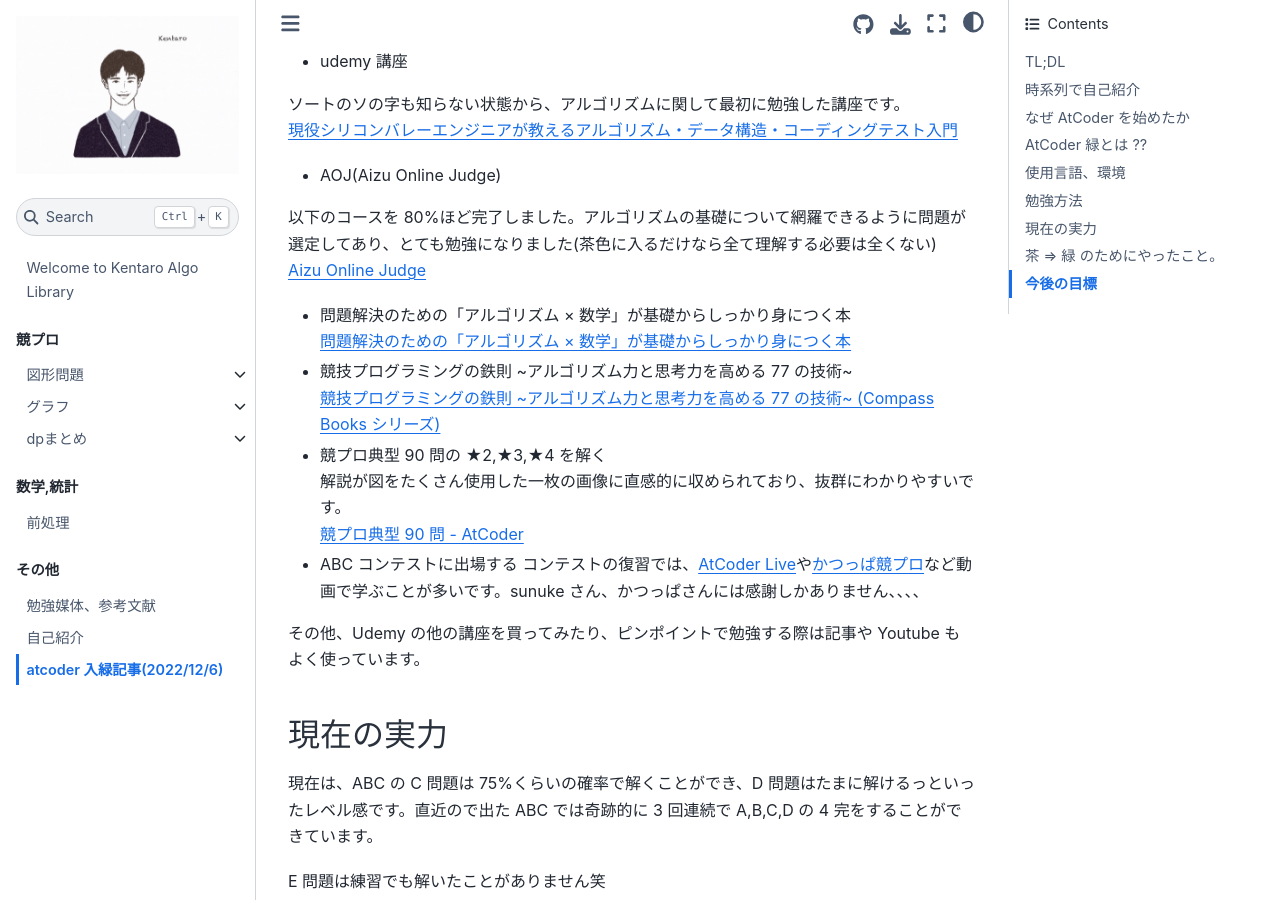
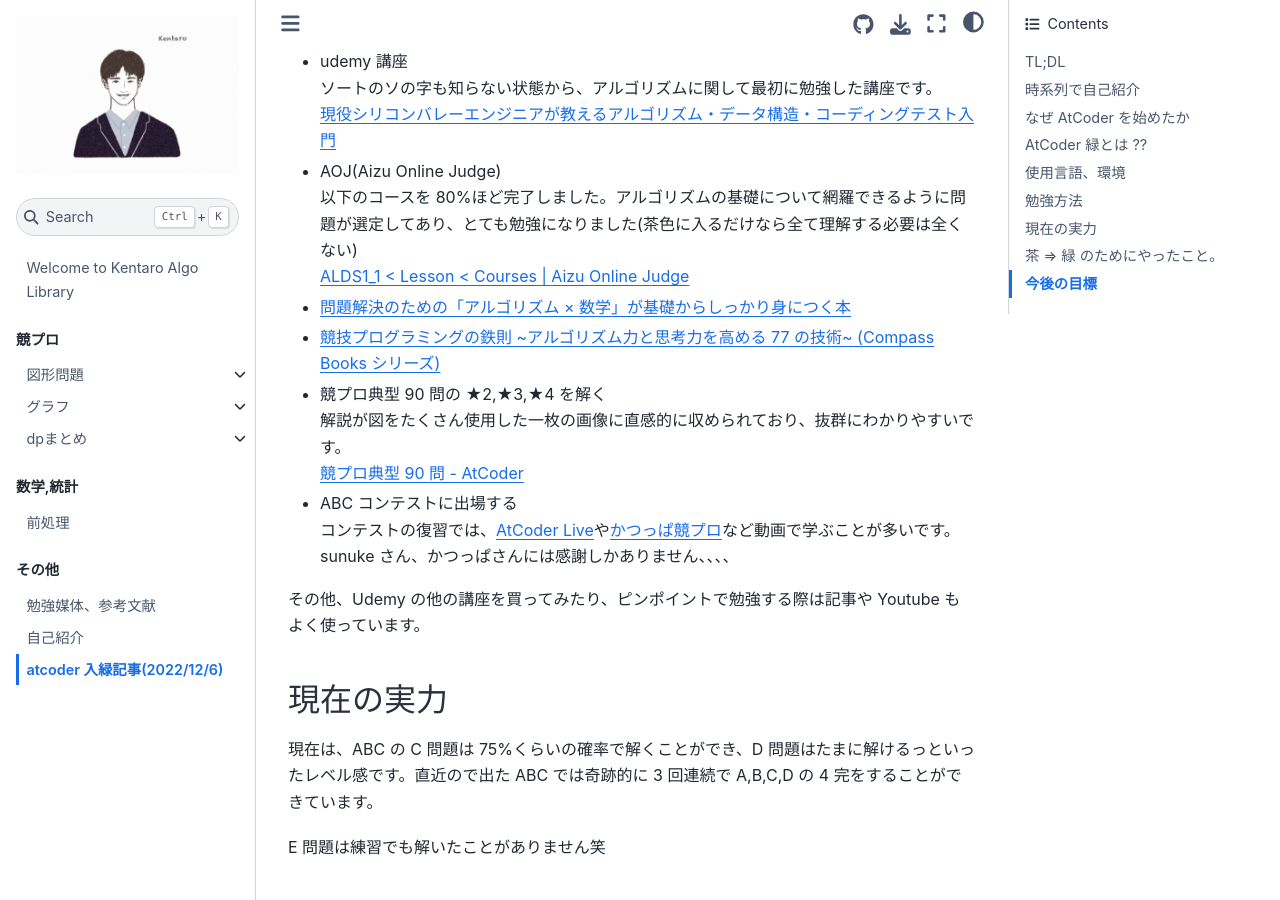
Before and after one commit to nyankiti/algo-library, a Jupyter Book: the page built from book/enter-green.md, in a window 1280 px wide and 900 px high, scrolled down 2200 px. Built offline with Jupyter Book 1.0.4 settings and Sphinx 7.4.7 and the Sphinx Book theme 1.1.4, drawn with Linux system fonts in a browser that asks for light colours.

Commit message:
enter green blog style adjust

```diff
--- a/book/enter-green.md
+++ b/book/enter-green.md
@@ -52,20 +52,16 @@
 ## 勉強方法
 
 - udemy 講座
-
-ソートのソの字も知らない状態から、アルゴリズムに関して最初に勉強した講座です。
-[現役シリコンバレーエンジニアが教えるアルゴリズム・データ構造・コーディングテスト入門](https://www.udemy.com/course/python-algo/)
+  ソートのソの字も知らない状態から、アルゴリズムに関して最初に勉強した講座です。
+  [現役シリコンバレーエンジニアが教えるアルゴリズム・データ構造・コーディングテスト入門](https://www.udemy.com/course/python-algo/)
 
 - AOJ(Aizu Online Judge)
+  以下のコースを 80%ほど完了しました。アルゴリズムの基礎について網羅できるように問題が選定してあり、とても勉強になりました(茶色に入るだけなら全て理解する必要は全くない)
+  [ALDS1_1 < Lesson < Courses | Aizu Online Judge](https://onlinejudge.u-aizu.ac.jp/courses/lesson/1/ALDS1/1)
 
-以下のコースを 80%ほど完了しました。アルゴリズムの基礎について網羅できるように問題が選定してあり、とても勉強になりました(茶色に入るだけなら全て理解する必要は全くない)
-[Aizu Online Judge](https://onlinejudge.u-aizu.ac.jp/courses/lesson/1/ALDS1/1)
+- [問題解決のための「アルゴリズム × 数学」が基礎からしっかり身につく本](https://www.amazon.co.jp/%E5%95%8F%E9%A1%8C%E8%A7%A3%E6%B1%BA%E3%81%AE%E3%81%9F%E3%82%81%E3%81%AE%E3%80%8C%E3%82%A2%E3%83%AB%E3%82%B4%E3%83%AA%E3%82%BA%E3%83%A0%C3%97%E6%95%B0%E5%AD%A6%E3%80%8D%E3%81%8C%E5%9F%BA%E7%A4%8E%E3%81%8B%E3%82%89%E3%81%97%E3%81%A3%E3%81%8B%E3%82%8A%E8%BA%AB%E3%81%AB%E3%81%A4%E3%81%8F%E6%9C%AC-%E7%B1%B3%E7%94%B0-%E5%84%AA%E5%B3%BB/dp/4297125218)
 
-- 問題解決のための「アルゴリズム × 数学」が基礎からしっかり身につく本
-  [問題解決のための「アルゴリズム × 数学」が基礎からしっかり身につく本](https://www.amazon.co.jp/%E5%95%8F%E9%A1%8C%E8%A7%A3%E6%B1%BA%E3%81%AE%E3%81%9F%E3%82%81%E3%81%AE%E3%80%8C%E3%82%A2%E3%83%AB%E3%82%B4%E3%83%AA%E3%82%BA%E3%83%A0%C3%97%E6%95%B0%E5%AD%A6%E3%80%8D%E3%81%8C%E5%9F%BA%E7%A4%8E%E3%81%8B%E3%82%89%E3%81%97%E3%81%A3%E3%81%8B%E3%82%8A%E8%BA%AB%E3%81%AB%E3%81%A4%E3%81%8F%E6%9C%AC-%E7%B1%B3%E7%94%B0-%E5%84%AA%E5%B3%BB/dp/4297125218)
-
-- 競技プログラミングの鉄則 \~アルゴリズム力と思考力を高める 77 の技術\~
-  [競技プログラミングの鉄則 \~アルゴリズム力と思考力を高める 77 の技術\~ (Compass Books シリーズ)](https://www.amazon.co.jp/%E7%AB%B6%E6%8A%80%E3%83%97%E3%83%AD%E3%82%B0%E3%83%A9%E3%83%9F%E3%83%B3%E3%82%B0%E3%81%AE%E9%89%84%E5%89%87-%E3%82%A2%E3%83%AB%E3%82%B4%E3%83%AA%E3%82%BA%E3%83%A0%E5%8A%9B%E3%81%A8%E6%80%9D%E8%80%83%E5%8A%9B%E3%82%92%E9%AB%98%E3%82%81%E3%82%8B77%E3%81%AE%E6%8A%80%E8%A1%93-Compass-Books%E3%82%B7%E3%83%AA%E3%83%BC%E3%82%BA-%E7%B1%B3%E7%94%B0/dp/483997750X)
+- [競技プログラミングの鉄則 \~アルゴリズム力と思考力を高める 77 の技術\~ (Compass Books シリーズ)](https://www.amazon.co.jp/%E7%AB%B6%E6%8A%80%E3%83%97%E3%83%AD%E3%82%B0%E3%83%A9%E3%83%9F%E3%83%B3%E3%82%B0%E3%81%AE%E9%89%84%E5%89%87-%E3%82%A2%E3%83%AB%E3%82%B4%E3%83%AA%E3%82%BA%E3%83%A0%E5%8A%9B%E3%81%A8%E6%80%9D%E8%80%83%E5%8A%9B%E3%82%92%E9%AB%98%E3%82%81%E3%82%8B77%E3%81%AE%E6%8A%80%E8%A1%93-Compass-Books%E3%82%B7%E3%83%AA%E3%83%BC%E3%82%BA-%E7%B1%B3%E7%94%B0/dp/483997750X)
 
 - 競プロ典型 90 問の ★2,★3,★4 を解く
   解説が図をたくさん使用した一枚の画像に直感的に収められており、抜群にわかりやすいです。
```
